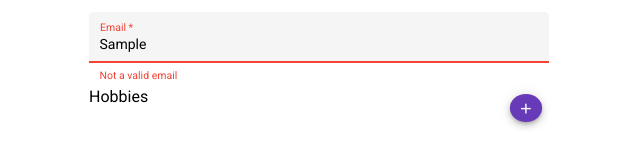
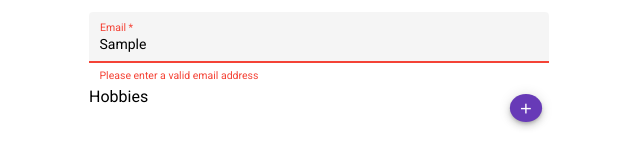
Before and after one commit to krasnobokydima/angular-form, an Angular app: page / in a window 1280 px wide. Both pictures are taken after typing "Sample", "Sample", "Sample", "Sample" into the empty fields and a click on the button "add". Shown: the part 400-560 px from the top of the page, without its empty margins (321-961 px from the left). Built offline with nearby package versions, Linux system fonts and the light colour scheme.

Commit message:
Form: add async check

```diff
--- a/src/app/app.component.html
+++ b/src/app/app.component.html
@@ -39,7 +39,13 @@
     <mat-form-field appearance="fill">
       <mat-label>Email</mat-label>
       <input matInput formControlName="email" />
-      <mat-error *ngIf="email.invalid">{{errorMessage}}</mat-error>
+      <mat-error *ngIf="email.errors?.['required']">An email is required</mat-error>
+      <mat-error *ngIf="email.errors?.['email']">
+        Please enter a valid email address
+      </mat-error>
+      <mat-error *ngIf="email.errors?.['emailExists']">
+        This email address is already registered. Please use another one.
+      </mat-error>
     </mat-form-field>
 
     <div class="hobbies__container">
@@ -56,6 +62,7 @@
           <mat-icon>add</mat-icon>
         </button>
       </div>
+      <ng-container formArrayName="hobbies">
         <ng-container *ngIf="hobbiesForms.length > 0; else empty">
           <ng-container *ngFor="let hobbyForm of hobbiesForms; let i = index">
             <div class="hobbies__list">
@@ -86,6 +93,8 @@
             </div>
           </ng-container>
         </ng-container>
+      </ng-container>
+
 
       <ng-template #empty>
         <h2>No hobbies :(</h2>
--- a/src/app/app.component.ts
+++ b/src/app/app.component.ts
@@ -10,13 +10,9 @@ import {
 } from '@angular/forms';
 import { Versions, Frameworks } from './interfaces';
 import { HttpFormService } from './shared/services/http-form.service';
-import { libVersions, frameworks, hobbyFormConfig } from './store/variables';
+import { libVersions, frameworks, hobbyFormConfig } from './store/constants';
 import { Subscription } from 'rxjs';
-
-interface ValidatorsErrors {
-  email: string;
-}
-
+import { CheckEmailService } from './shared/services/check-email.service';
 @Component({
   selector: 'app-root',
   templateUrl: './app.component.html',
@@ -30,13 +26,37 @@ export class AppComponent implements AfterViewInit, OnDestroy {
     dateOfBirth: [null, Validators.required],
     framework: [null, Validators.required],
     frameworkVersion: [{ value: null, disabled: true }, Validators.required],
-    email: [null, [Validators.email, Validators.required]],
+    email: [
+      null,
+      {
+        validators: [Validators.email, Validators.required],
+        asyncValidators: [this.checkService.uniqueEmailValidator()],
+      },
+    ],
     hobbies: this.fb.array([]),
   });
 
   frameworks: Frameworks = frameworks;
   versions: Versions = [];
   subs$: Subscription[] = [];
+
+  get hobbies() {
+    return this.form.controls['hobbies'] as FormArray;
+  }
+
+  get hobbiesForms() {
+    return this.hobbies.controls as FormGroup[];
+  }
+
+  get email() {
+    return this.form.get('email') as FormControl;
+  }
+
+  constructor(
+    private pipe: DatePipe,
+    private fb: FormBuilder,
+    private checkService: CheckEmailService
+  ) {}
 
   ngAfterViewInit() {
     const framework = this.form.get('framework') as FormControl;
@@ -55,12 +75,6 @@ export class AppComponent implements AfterViewInit, OnDestroy {
     this.subs$.forEach((sub) => sub.unsubscribe());
   }
 
-  constructor(
-    private http: HttpFormService,
-    private pipe: DatePipe,
-    private fb: FormBuilder
-  ) {}
-
   onSubmit() {
     const newForm = JSON.parse(JSON.stringify(this.form.value));
 
@@ -68,28 +82,6 @@ export class AppComponent implements AfterViewInit, OnDestroy {
       this.form.value.dateOfBirth,
       'dd-MM-yyyy'
     );
-
-    console.log('errors', newForm);
-  }
-
-  get hobbies() {
-    return this.form.controls['hobbies'] as FormArray;
-  }
-
-  get hobbiesForms() {
-    return this.hobbies.controls as FormGroup[];
-  }
-
-  get email() {
-    return this.form.get('email') as FormControl;
-  }
-
-  get errorMessage() {
-    return this.email.hasError('required')
-      ? 'You must enter a value'
-      : this.email.hasError('email')
-      ? 'Not a valid email'
-      : '';
   }
 
   addHobby() {
--- /dev/null
+++ b/src/app/shared/services/check-email.service.ts
@@ -0,0 +1,26 @@
+import { Injectable } from '@angular/core';
+import { AbstractControl, AsyncValidatorFn, ValidationErrors } from '@angular/forms';
+import { catchError, delay, map, Observable, of } from 'rxjs';
+
+@Injectable({
+  providedIn: 'root'
+})
+export class CheckEmailService {
+  emailExists(email: string): Observable<boolean> {
+    return of(email).pipe(
+      delay(500),
+      map((email) => {
+        return email === 'test@test.test';
+      })
+    );
+  }
+
+  uniqueEmailValidator(): AsyncValidatorFn {
+    return (control: AbstractControl): Observable<ValidationErrors | null> => {
+      return this.emailExists(control.value).pipe(
+        map((exists) => (exists ? { emailExists: true } : null)),
+        catchError(async () => null)
+      );
+    };
+  }
+}
```
Also changed, not shown: src/app/store/constants.ts (renamed from src/app/store/variables.ts). Lines whose indentation alone changed are shown as unchanged.
